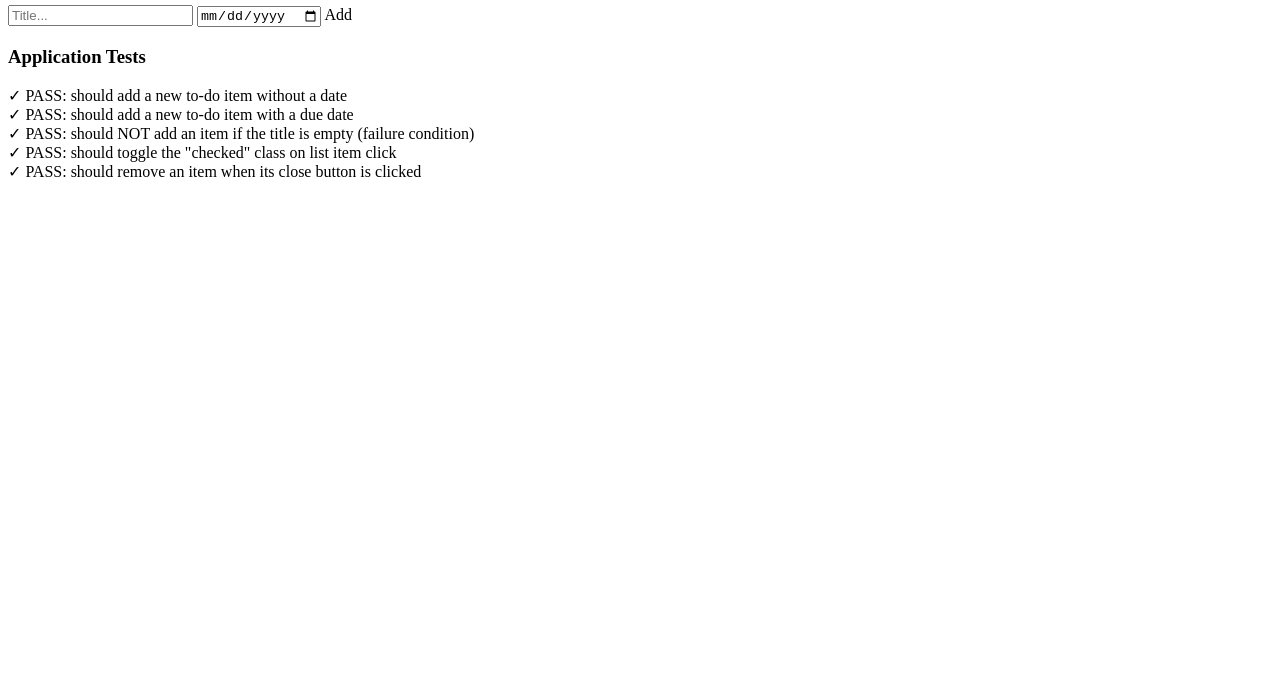
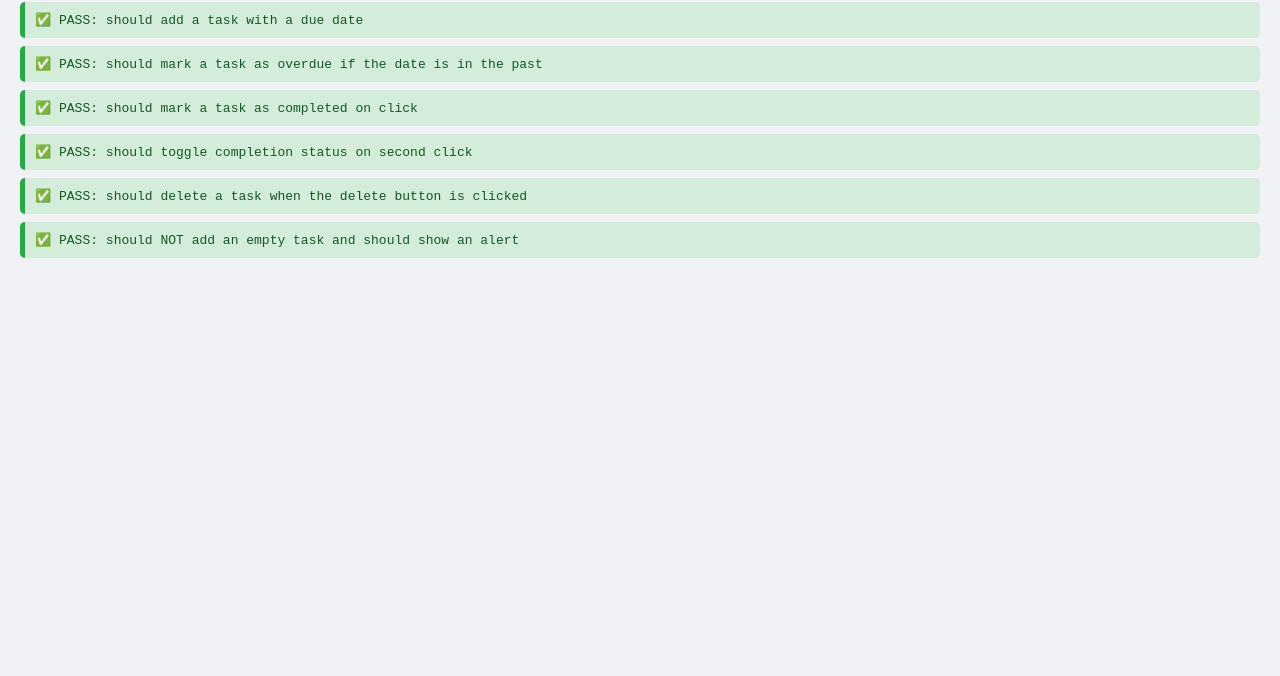
Before and after one commit to SayanLaha-pixel/to-do, a plain HTML site: page index.html in a window 1280 px wide. Shown: the part 124-800 px from the top of the page. Drawn offline with Linux system fonts and the light colour scheme.

Commit message:
Add files via upload

```diff
--- a/index.html
+++ b/index.html
@@ -1,221 +1,244 @@
-ul li.checked .dueDate {
-  color: #eee;
+<!DOCTYPE html>
+<html lang="en">
+<head>
+    <meta charset="UTF-8">
+    <meta name="viewport" content="width=device-width, initial-scale=1.0">
+    <title>To-Do App - Test Suite</title>
+    <style>
+        body {
+            font-family: -apple-system, BlinkMacSystemFont, "Segoe UI", Roboto, Helvetica, Arial, sans-serif;
+            background-color: #f0f2f5;
+            margin: 20px;
         }
-
-/* Test Runner Styling */
-#test-runner {
-  margin: 20px 40px;
-  padding: 20px;
-  border: 1px solid #ccc;
-  background-color: #f0f0f0;
+        h1 { color: #333; }
+        #test-results {
+            list-style-type: none;
+            padding: 0;
             font-family: monospace;
         }
-#test-runner h3 {
-  margin-top: 0;
-}
-.test-case {
-  padding: 5px;
-  border-bottom: 1px solid #ddd;
-}
-.test-case.pass {
-  color: green;
-}
-.test-case.fail {
-  color: red;
-  font-weight: bold;
-}
-.test-case.fail pre {
-  white-space: pre-wrap;
-  word-wrap: break-word;
-  color: #333;
-  background: #ffecec;
+        .test-result {
+            margin-bottom: 8px;
             padding: 10px;
             border-radius: 5px;
-  font-weight: normal;
-  margin-top: 5px;
+            border-left-width: 5px;
+            border-left-style: solid;
+        }
+        .pass {
+            background-color: #d4edda;
+            color: #155724;
+            border-left-color: #28a745;
+        }
+        .fail {
+            background-color: #f8d7da;
+            color: #721c24;
+            border-left-color: #dc3545;
+        }
+        /* This div holds the app's HTML for testing but is not visible on the page */
+        #test-fixture {
+            display: none;
         }
     </style>
 </head>
 <body>
 
-<div id="myDIV" class="header">
-  <h2>My To-Do List</h2>
-  <input type="text" id="myInput" placeholder="Title...">
-  <input type="date" id="myDateInput">
-  <span onclick="newElement()" class="addBtn">Add</span>
+    <h1>To-Do App - Test Suite</h1>
+    <ul id="test-results"></ul>
+
+    <!-- The application's HTML structure, required for the script to work -->
+    <div id="test-fixture">
+        <div class="input-form">
+            <input type="text" id="task-input" placeholder="Add a new task...">
+            <input type="date" id="date-input">
+            <button id="add-task-btn">Add</button>
+        </div>
+        <ul id="task-list"></ul>
     </div>
 
-<ul id="myUL"></ul>
+    <!-- The application's original JavaScript logic -->
+    <script id="app-logic">
+        // This is a direct copy of the script from index.html
+        document.addEventListener('DOMContentLoaded', () => {
+            const taskInput = document.getElementById('task-input');
+            const addTaskBtn = document.getElementById('add-task-btn');
+            const dateInput = document.getElementById('date-input');
+            const taskList = document.getElementById('task-list');
 
-<div id="test-runner">
-  <h3>Application Tests</h3>
-  <div id="test-results"></div>
-</div>
+            const addTask = () => {
+                const taskText = taskInput.value.trim();
+                const dueDateValue = dateInput.value;
 
-<script>
-// --- Application Logic ---
-
-// Function to add a close button to a list item
-function addCloseButton(li) {
-    const span = document.createElement("SPAN");
-    const txt = document.createTextNode("\u00D7"); // "x" character
-    span.className = "close";
-    span.appendChild(txt);
-    li.appendChild(span);
+                if (taskText === '') {
+                    alert('Please enter a task.');
+                    return;
                 }
 
-// Use event delegation for handling clicks on the list
-const list = document.querySelector('#myUL');
-list.addEventListener('click', function(ev) {
-    // Handle marking as checked by clicking on the LI element itself
-    if (ev.target.tagName === 'LI') {
-        ev.target.classList.toggle('checked');
+                const li = document.createElement('li');
+                let dueDateHTML = '';
+
+                if (dueDateValue) {
+                    const today = new Date();
+                    today.setHours(0, 0, 0, 0);
+
+                    const [year, month, day] = dueDateValue.split('-').map(Number);
+                    const dueDate = new Date(year, month - 1, day);
+
+                    if (dueDate < today) {
+                        li.classList.add('overdue');
                     }
 
-    // Handle deleting an item by clicking on the close button
-    if (ev.target.classList.contains('close')) {
-        const li = ev.target.parentElement;
-        li.remove();
-    }
-}, false);
+                    const formattedDate = dueDate.toLocaleDateString('en-US', {
+                        month: 'short',
+                        day: 'numeric'
+                    });
 
-// Create a new list item when clicking on the "Add" button
-function newElement() {
-    const inputValue = document.getElementById("myInput").value;
-    const dateValue = document.getElementById("myDateInput").value;
-
-    if (inputValue === '') {
-        alert("You must write something!");
-        return; // Exit the function if the input is empty
+                    dueDateHTML = `<span class="due-date">Due: ${formattedDate}</span>`;
                 }
 
-    // Create the new list item
-    const li = document.createElement("li");
-    const t = document.createTextNode(inputValue);
-    li.appendChild(t);
+                li.innerHTML = `
+                    <div class="task-details">
+                        <span class="task-text">${taskText}</span>
+                        ${dueDateHTML}
+                    </div>
+                    <button class="delete-btn">X</button>`;
+                taskList.appendChild(li);
 
-    // Add due date if one was selected
-    if (dateValue) {
-        const dateSpan = document.createElement("span");
-        dateSpan.className = "dueDate";
-        dateSpan.appendChild(document.createTextNode("Due: " + dateValue));
-        li.appendChild(dateSpan);
-    }
+                taskInput.value = '';
+                dateInput.value = '';
+                taskInput.focus();
+            };
 
-    // Add the close button to the new item
-    addCloseButton(li);
+            addTaskBtn.addEventListener('click', addTask);
 
-    document.getElementById("myUL").appendChild(li);
-
-    // Clear the input fields
-    document.getElementById("myInput").value = "";
-    document.getElementById("myDateInput").value = "";
-}
-
-// Allow pressing Enter to add a new item
-document.getElementById("myInput").addEventListener("keyup", function(event) {
-    if (event.key === "Enter") {
-        event.preventDefault();
-        newElement();
+            taskInput.addEventListener('keypress', (event) => {
+                if (event.key === 'Enter') {
+                    addTask();
                 }
             });
 
-// --- Simple Test Runner ---
-const testResultsContainer = document.getElementById('test-results');
+            taskList.addEventListener('click', (event) => {
+                const target = event.target;
+                if (target.classList.contains('delete-btn')) {
+                    const li = target.parentElement;
+                    taskList.removeChild(li);
+                } else if (target.closest('li')) {
+                    const li = target.closest('li');
+                    li.classList.toggle('completed');
+                }
+            });
+        });
+    </script>
 
-function test(description, fn) {
-    const testCaseDiv = document.createElement('div');
-    testCaseDiv.className = 'test-case';
-    try {
-        fn();
-        testCaseDiv.classList.add('pass');
-        testCaseDiv.textContent = `✓ PASS: ${description}`;
-    } catch (e) {
-        testCaseDiv.classList.add('fail');
-        const errorDetails = document.createElement('pre');
-        errorDetails.textContent = e.stack;
-        testCaseDiv.innerHTML = `✗ FAIL: ${description}`;
-        testCaseDiv.appendChild(errorDetails);
-    }
-    testResultsContainer.appendChild(testCaseDiv);
-}
+    <!-- Test Runner and Test Cases -->
+    <script id="test-runner">
+        document.addEventListener('DOMContentLoaded', () => {
+            const testResultsList = document.getElementById('test-results');
+            const taskInput = document.getElementById('task-input');
+            const dateInput = document.getElementById('date-input');
+            const addTaskBtn = document.getElementById('add-task-btn');
+            const taskList = document.getElementById('task-list');
 
-function assert(condition, message) {
+            let originalAlert;
+            let alertCalled;
+
+            // A simple assertion function
+            const assert = (condition, message) => {
                 if (!condition) {
                     throw new Error(message || "Assertion failed");
                 }
+            };
+
+            // A helper to run a single test and report its result
+            const runTest = (name, testFn) => {
+                const li = document.createElement('li');
+                li.classList.add('test-result');
+                try {
+                    // Setup before each test
+                    taskList.innerHTML = '';
+                    taskInput.value = '';
+                    dateInput.value = '';
+                    alertCalled = false;
+                    originalAlert = window.alert;
+                    window.alert = () => { alertCalled = true; };
+
+                    // Run the test
+                    testFn();
+
+                    // Report pass
+                    li.textContent = `✅ PASS: ${name}`;
+                    li.classList.add('pass');
+                } catch (e) {
+                    // Report fail
+                    li.textContent = `❌ FAIL: ${name} | ${e.message}`;
+                    li.classList.add('fail');
+                    console.error(`Test failed: ${name}`, e);
+                } finally {
+                    // Teardown after each test
+                    window.alert = originalAlert;
+                    testResultsList.appendChild(li);
                 }
+            };
 
-function assertEqual(actual, expected, message) {
-    if (actual !== expected) {
-        throw new Error(message || `Expected "${expected}" but got "${actual}"`);
-    }
-}
+            // --- Test Suite ---
 
-function runTests() {
-    const taskInput = document.getElementById('myInput');
-    const list = document.getElementById('myUL');
-    const setup = () => { list.innerHTML = ''; taskInput.value = ''; };
-
-    test('should add a new to-do item without a date', () => {
-        setup();
-        taskInput.value = 'A new task';
-        newElement();
-        assertEqual(list.children.length, 1, 'List item count should be 1');
-        const newItem = list.lastElementChild;
-        assert(newItem.textContent.includes('A new task'), 'New item text content is incorrect');
-        assertEqual(newItem.querySelector('.dueDate'), null, 'Item should not have a due date');
+            // --- Pass Conditions ---
+            runTest('should add a new task to the list', () => {
+                taskInput.value = 'My first task';
+                addTaskBtn.click();
+                assert(taskList.children.length === 1, 'Task list should have one item.');
+                assert(taskList.querySelector('.task-text').textContent === 'My first task', 'Task text is incorrect.');
             });
 
-    test('should add a new to-do item with a due date', () => {
-        setup();
-        taskInput.value = 'A dated task';
-        document.getElementById('myDateInput').value = '2025-12-25';
-        newElement();
-        const newItem = list.lastElementChild;
-        const dueDateSpan = newItem.querySelector('.dueDate');
-        assert(dueDateSpan !== null, 'Due date span should exist');
-        assertEqual(dueDateSpan.textContent, 'Due: 2025-12-25', 'Due date text is incorrect');
+            runTest('should add a task with a due date', () => {
+                taskInput.value = 'Task with a date';
+                dateInput.value = '2099-12-31';
+                addTaskBtn.click();
+                const dueDateEl = taskList.querySelector('.due-date');
+                assert(dueDateEl !== null, 'Due date element should exist.');
+                assert(dueDateEl.textContent === 'Due: Dec 31', 'Due date text is incorrect.');
             });
 
-    test('should NOT add an item if the title is empty (failure condition)', () => {
-        setup();
-        const originalAlert = window.alert;
-        let alertCalled = false;
-        window.alert = () => { alertCalled = true; }; // Temporarily override alert
-        newElement();
-        assertEqual(list.children.length, 0, 'List item count should remain 0');
-        assert(alertCalled, 'Alert should have been called for empty input');
-        window.alert = originalAlert; // Restore original alert
+            runTest('should mark a task as overdue if the date is in the past', () => {
+                taskInput.value = 'Overdue task';
+                dateInput.value = '2000-01-01';
+                addTaskBtn.click();
+                const taskItem = taskList.querySelector('li');
+                assert(taskItem.classList.contains('overdue'), 'Task should have the "overdue" class.');
             });
 
-    test('should toggle the "checked" class on list item click', () => {
-        setup();
-        taskInput.value = 'Task to check';
-        newElement();
-        const item = list.firstElementChild;
-        assert(!item.classList.contains('checked'), 'Item should not be checked initially');
-        item.click();
-        assert(item.classList.contains('checked'), 'Item should be checked after first click');
-        item.click();
-        assert(!item.classList.contains('checked'), 'Item should be unchecked after second click');
+            runTest('should mark a task as completed on click', () => {
+                taskInput.value = 'Task to complete';
+                addTaskBtn.click();
+                const taskItem = taskList.querySelector('li');
+                taskItem.click();
+                assert(taskItem.classList.contains('completed'), 'Task should have the "completed" class after click.');
             });
 
-    test('should remove an item when its close button is clicked', () => {
-        setup();
+            runTest('should toggle completion status on second click', () => {
+                taskInput.value = 'Task to toggle';
+                addTaskBtn.click();
+                const taskItem = taskList.querySelector('li');
+                taskItem.click(); // First click: complete
+                taskItem.click(); // Second click: un-complete
+                assert(!taskItem.classList.contains('completed'), 'Task should not have "completed" class after second click.');
+            });
+
+            runTest('should delete a task when the delete button is clicked', () => {
                 taskInput.value = 'Task to delete';
-        newElement();
-        const item = list.firstElementChild;
-        const closeButton = item.querySelector('.close');
-        closeButton.click();
-        assertEqual(list.children.length, 0, 'List item count should be 0 after deletion');
+                addTaskBtn.click();
+                assert(taskList.children.length === 1, 'Task should be present before deletion.');
+                taskList.querySelector('.delete-btn').click();
+                assert(taskList.children.length === 0, 'Task list should be empty after deletion.');
             });
-}
 
-// Run tests when the DOM is fully loaded
-document.addEventListener('DOMContentLoaded', runTests);
+            // --- Failure Conditions ---
+            runTest('should NOT add an empty task and should show an alert', () => {
+                taskInput.value = '   '; // Empty space
+                addTaskBtn.click();
+                assert(taskList.children.length === 0, 'Task list should remain empty.');
+                assert(alertCalled === true, 'An alert should have been triggered for empty input.');
+            });
+        });
     </script>
 
 </body>
-
 </html>
```
Lines whose indentation alone changed are shown as unchanged.
